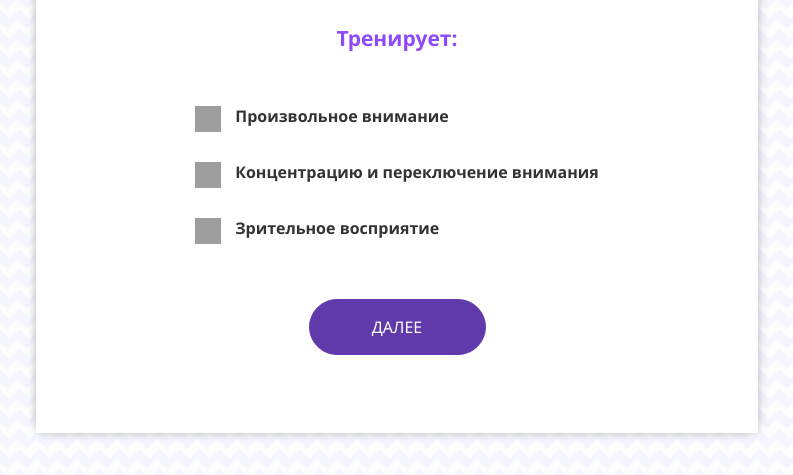
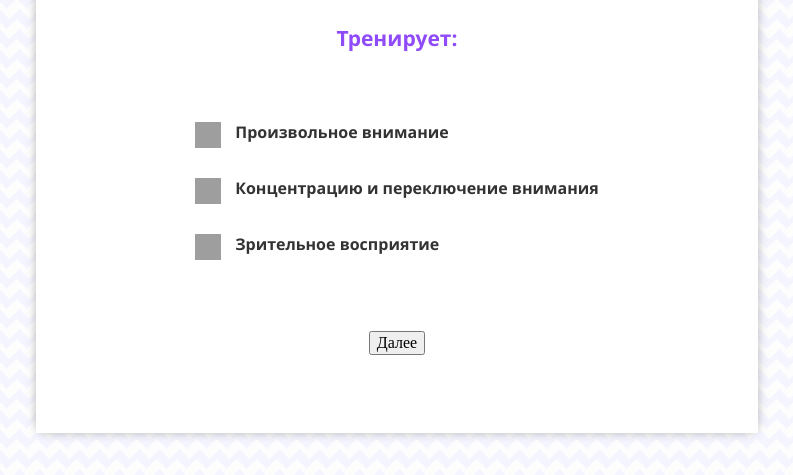
Before and after one commit to IgorDetkin/Game-NumberFind, a plain HTML site: page index.html in a window 1280 px wide. Shown: the part 221-696 px from the top of the page, without its empty margins (220-1013 px from the left). Drawn offline with Linux system fonts and the light colour scheme; grey boxes are pictures that could not be loaded.

Commit message:
commit1_path_1

```diff
--- a/index.css
+++ b/index.css
@@ -1,9 +1,14 @@
 
 @import url(./utils/normalize.css);
 @import url(./styles/root/root.css);
+
 @import url(./styles/info-screen/info-screen.css);
 @import url(./styles/info-screen/__category/info-screen__category.css);
-@import url(./styles/info-screen/__goals-button/info-screen__goals-button.css);
+
+/* @import url(./styles/info-screen/__goals-button/info-screen__goals-button.css); */
+@import url(../game-find-number/styles/info-screen/__goals-button/info-screen__goals-button.css);
+
+
 @import url(./styles/info-screen/__goals-list-item-img/info-screen__goals-list-item-img.css);
 @import url(./styles/info-screen/__goals-list-item-text/info-screen__goals-list-item-text.css);
 @import url(./styles/info-screen/__goals-list-item/info-screen__goals-list-item.css);
```
